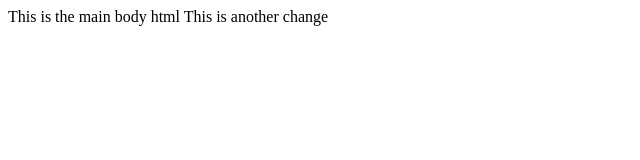
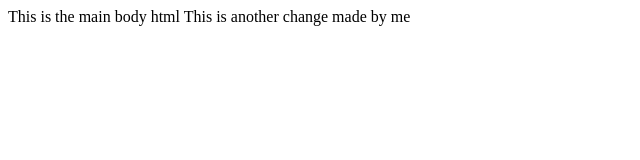
Before and after one commit to jdu698/my-app, a plain HTML site: page index.html in a window 1280 px wide. Shown: the full height of the page, 0-640 px from the left. Drawn offline with Linux system fonts and the light colour scheme.

Commit message:
Change made by me

```diff
--- a/index.html
+++ b/index.html
@@ -9,7 +9,7 @@
 <body>
     This is the main body html
 
-    This is another change
+    This is another change made by me
 
 </body>
 </html>
```
